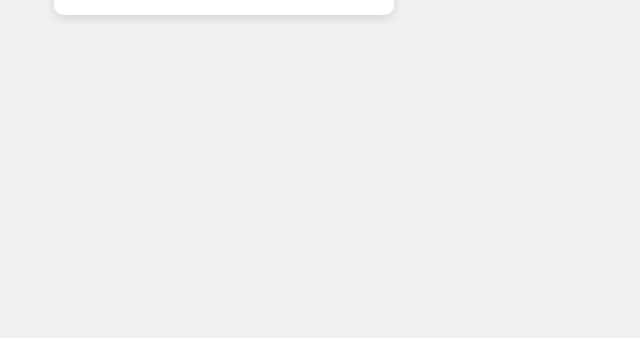
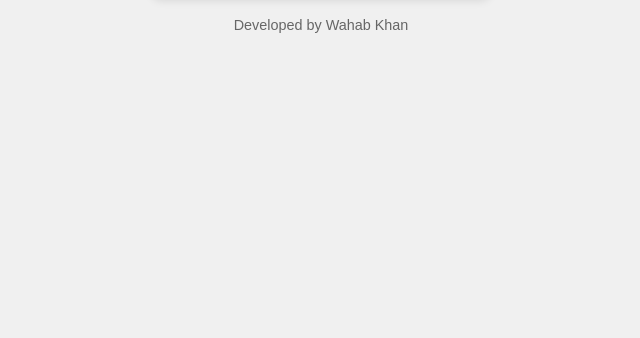
Before and after one commit to cbazyx8/todolist, a plain HTML site: page index.html in a window 1280 px wide. Shown: the part 462-800 px from the top of the page, without its empty margins (319-959 px from the left). Drawn offline with Linux system fonts and the light colour scheme.

Commit message:
Update styles.css

```diff
--- a/styles.css
+++ b/styles.css
@@ -3,9 +3,10 @@ body {
     background: #f0f0f0;
     margin: 0;
     display: flex;
+    flex-direction: column;
     justify-content: center;
     align-items: center;
-    height: 100vh;
+    min-height: 100vh;
 }
 
 .container {
@@ -75,3 +76,10 @@ button.delete {
 button.delete:hover {
     background-color: #c82333;
 }
+
+footer {
+    margin-top: 20px;
+    text-align: center;
+    font-size: 0.9em;
+    color: #666;
+}
```
